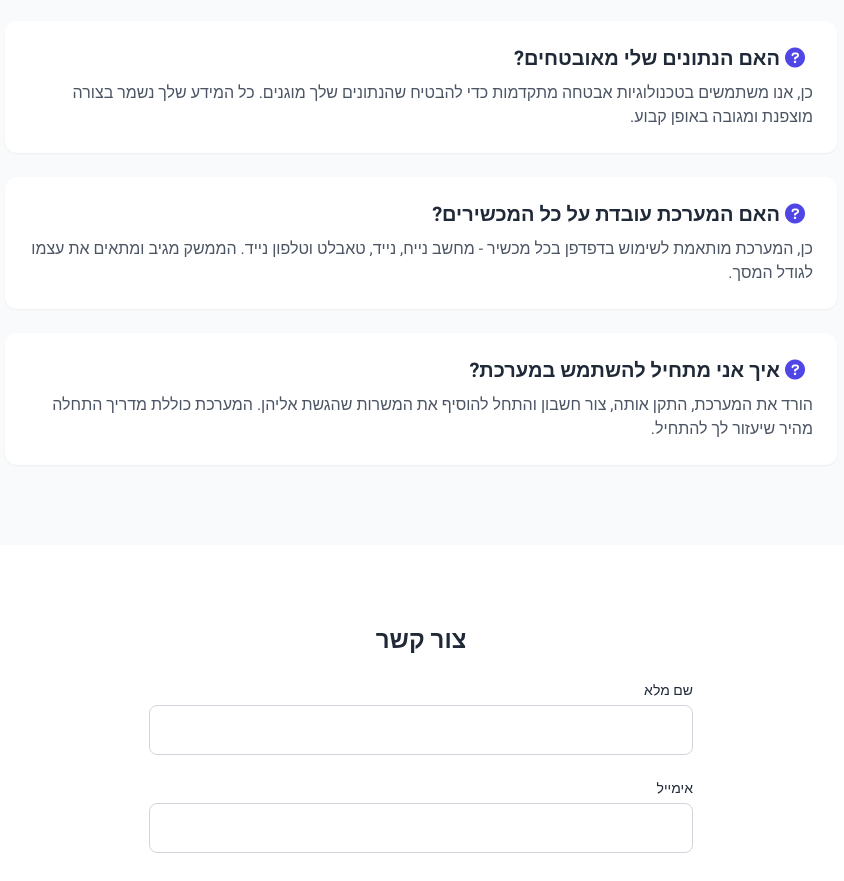
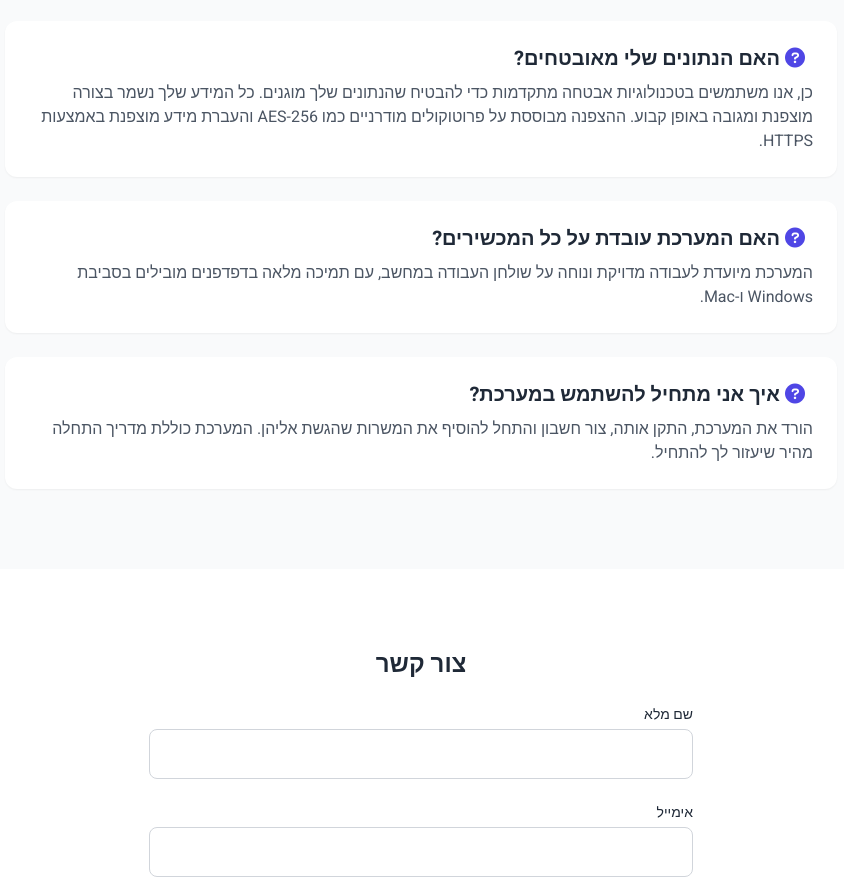
Before and after one commit to djmotti/Resu-Me, a plain HTML site: page index.html in a window 1280 px wide. Shown: the part 3465-4346 px from the top of the page, without its empty margins (219-1063 px from the left). Drawn offline with nearby package versions, Linux system fonts and the light colour scheme; no server answers.

Commit message:
Update index.html

```diff
--- a/index.html
+++ b/index.html
@@ -492,24 +492,26 @@
                     </p>
 </div>
 <!-- FAQ Item 2 -->
+<!-- עדכון לשאלה: האם הנתונים שלי מאובטחים? -->
 <div class="bg-white rounded-xl p-6 shadow-sm">
 <h3 class="text-xl font-bold mb-2">
 <i class="fas fa-question-circle text-indigo-600 mr-2"></i>
                         האם הנתונים שלי מאובטחים?
                     </h3>
 <p class="text-gray-600">
-                        כן, אנו משתמשים בטכנולוגיות אבטחה מתקדמות כדי להבטיח שהנתונים שלך מוגנים. כל המידע שלך נשמר בצורה מוצפנת ומגובה באופן קבוע.
-                    </p>
+כן, אנו משתמשים בטכנולוגיות אבטחה מתקדמות כדי להבטיח שהנתונים שלך מוגנים. כל המידע שלך נשמר בצורה מוצפנת ומגובה באופן קבוע. ההצפנה מבוססת על פרוטוקולים מודרניים כמו AES-256 והעברת מידע מוצפנת באמצעות HTTPS.
+</p>
 </div>
-<!-- FAQ Item 3 -->
+
+<!-- עדכון לשאלה: האם המערכת עובדת על כל המכשירים? -->
 <div class="bg-white rounded-xl p-6 shadow-sm">
 <h3 class="text-xl font-bold mb-2">
 <i class="fas fa-question-circle text-indigo-600 mr-2"></i>
                         האם המערכת עובדת על כל המכשירים?
                     </h3>
 <p class="text-gray-600">
-                        כן, המערכת מותאמת לשימוש בדפדפן בכל מכשיר - מחשב נייח, נייד, טאבלט וטלפון נייד. הממשק מגיב ומתאים את עצמו לגודל המסך.
-                    </p>
+המערכת מיועדת לעבודה מדויקת ונוחה על שולחן העבודה במחשב, עם תמיכה מלאה בדפדפנים מובילים בסביבת Windows ו-Mac.
+</p>
 </div>
 <!-- FAQ Item 4 -->
 <div class="bg-white rounded-xl p-6 shadow-sm">
```
